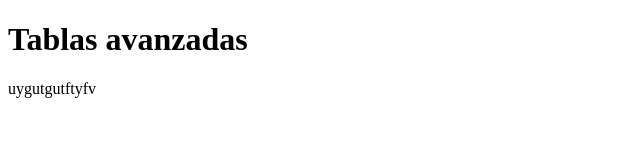
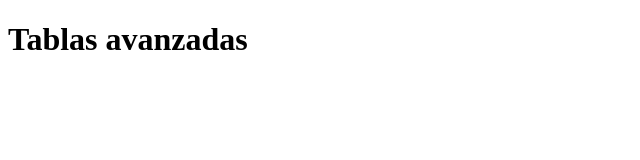
Before and after one commit to Joenis25/clase-2, a plain HTML site: page index.html in a window 1280 px wide. Shown: the whole page, without its empty margins (0-640 px from the left). Drawn offline with Linux system fonts and the light colour scheme.

Commit message:
borra linea 18c

```diff
--- a/index.html
+++ b/index.html
@@ -8,6 +8,5 @@
 <body>
     <h1>Tablas avanzadas</h1>
 
-    uygutgutftyfv
 </body>
 </html>
```
